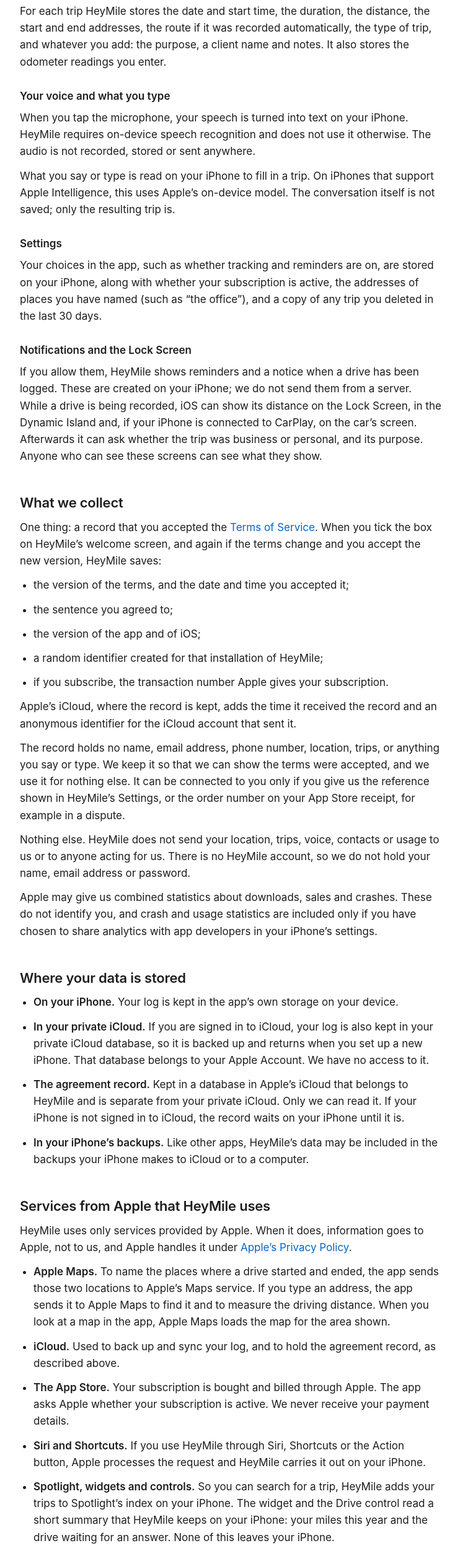
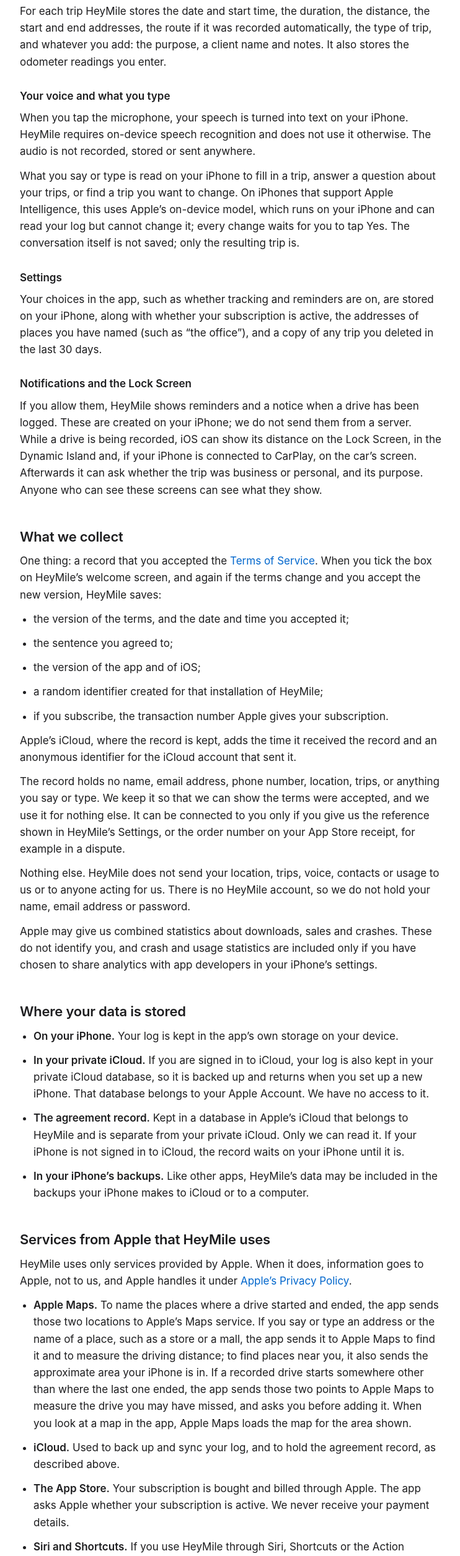
Before and after one commit to agntpool/heymile-site, a plain HTML site: page privacy/index.html in a window 1280 px wide. Shown: the part 1591-4102 px from the top of the page at 62% size, without its empty margins (268-1010 px from the left). Drawn offline with Linux system fonts and the light colour scheme.

Commit message:
Privacy: place names, nearby search, missed-drive check, on-device model

```diff
--- a/privacy/index.html
+++ b/privacy/index.html
@@ -74,7 +74,7 @@
 
   <h3>Your voice and what you type</h3>
   <p>When you tap the microphone, your speech is turned into text on your iPhone. HeyMile requires on-device speech recognition and does not use it otherwise. The audio is not recorded, stored or sent anywhere.</p>
-  <p>What you say or type is read on your iPhone to fill in a trip. On iPhones that support Apple Intelligence, this uses Apple’s on-device model. The conversation itself is not saved; only the resulting trip is.</p>
+  <p>What you say or type is read on your iPhone to fill in a trip, answer a question about your trips, or find a trip you want to change. On iPhones that support Apple Intelligence, this uses Apple’s on-device model, which runs on your iPhone and can read your log but cannot change it; every change waits for you to tap Yes. The conversation itself is not saved; only the resulting trip is.</p>
 
   <h3>Settings</h3>
   <p>Your choices in the app, such as whether tracking and reminders are on, are stored on your iPhone, along with whether your subscription is active, the addresses of places you have named (such as “the office”), and a copy of any trip you deleted in the last 30 days.</p>
@@ -107,7 +107,7 @@
   <h2>Services from Apple that HeyMile uses</h2>
   <p>HeyMile uses only services provided by Apple. When it does, information goes to Apple, not to us, and Apple handles it under <a href="https://www.apple.com/legal/privacy/">Apple’s Privacy Policy</a>.</p>
   <ul>
-    <li><strong>Apple Maps.</strong> To name the places where a drive started and ended, the app sends those two locations to Apple’s Maps service. If you type an address, the app sends it to Apple Maps to find it and to measure the driving distance. When you look at a map in the app, Apple Maps loads the map for the area shown.</li>
+    <li><strong>Apple Maps.</strong> To name the places where a drive started and ended, the app sends those two locations to Apple’s Maps service. If you say or type an address or the name of a place, such as a store or a mall, the app sends it to Apple Maps to find it and to measure the driving distance; to find places near you, it also sends the approximate area your iPhone is in. If a recorded drive starts somewhere other than where the last one ended, the app sends those two points to Apple Maps to measure the drive you may have missed, and asks you before adding it. When you look at a map in the app, Apple Maps loads the map for the area shown.</li>
     <li><strong>iCloud.</strong> Used to back up and sync your log, and to hold the agreement record, as described above.</li>
     <li><strong>The App Store.</strong> Your subscription is bought and billed through Apple. The app asks Apple whether your subscription is active. We never receive your payment details.</li>
     <li><strong>Siri and Shortcuts.</strong> If you use HeyMile through Siri, Shortcuts or the Action button, Apple processes the request and HeyMile carries it out on your iPhone.</li>
```
